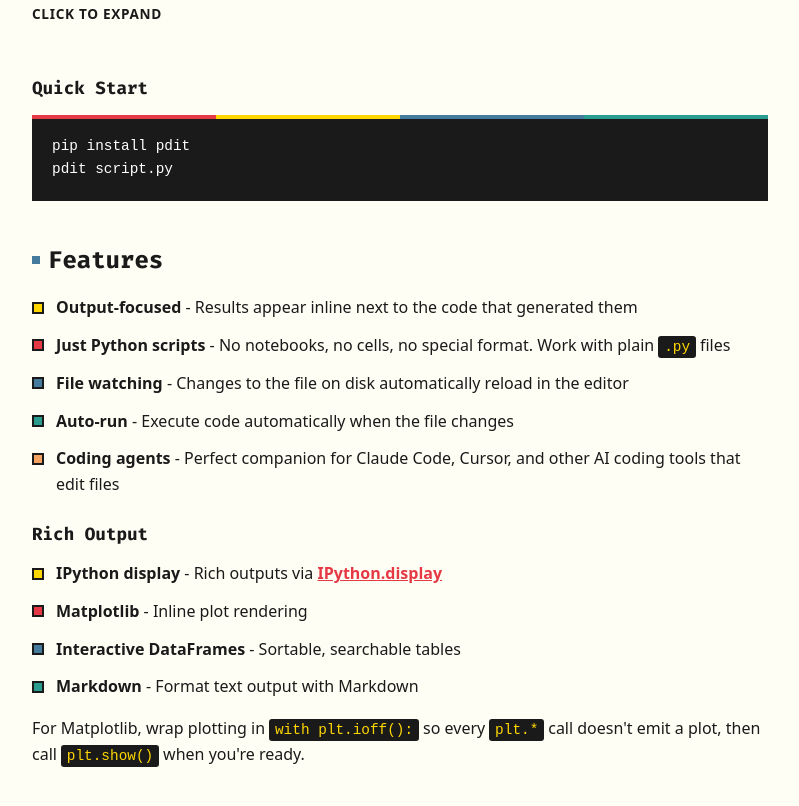
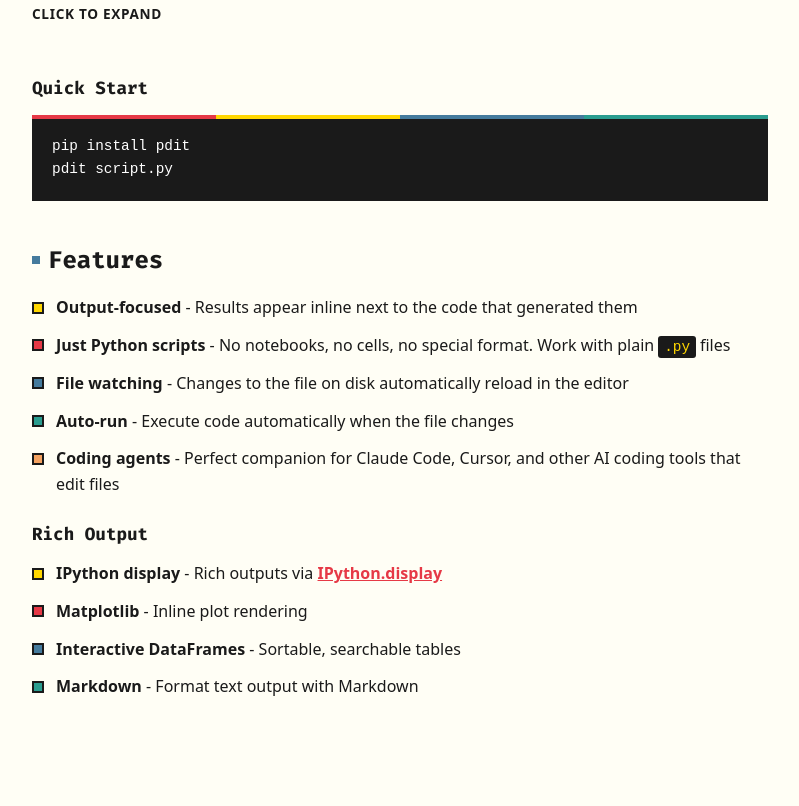
Before and after one commit to vangberg/pdit, an Astro site in the folder www/: page / in a window 1280 px wide. Shown: the part 1146-1952 px from the top of the page, without its empty margins (240-1039 px from the left). After the commit the page ends 1910 px from the top, so only its background shows below. Built offline with nearby package versions, Linux system fonts and the light colour scheme; Astro itself is replaced by a stand-in of ours.

Commit message:
remove ioff() from frontpage

```diff
--- a/www/src/pages/index.astro
+++ b/www/src/pages/index.astro
@@ -39,7 +39,6 @@ pdit script.py</code></pre>
       <li><strong>Interactive DataFrames</strong> - Sortable, searchable tables</li>
       <li><strong>Markdown</strong> - Format text output with Markdown</li>
     </ul>
-    <p>For Matplotlib, wrap plotting in <code>with plt.ioff():</code> so every <code>plt.*</code> call doesn't emit a plot, then call <code>plt.show()</code> when you're ready.</p>
   </main>
 
   <script>
```
